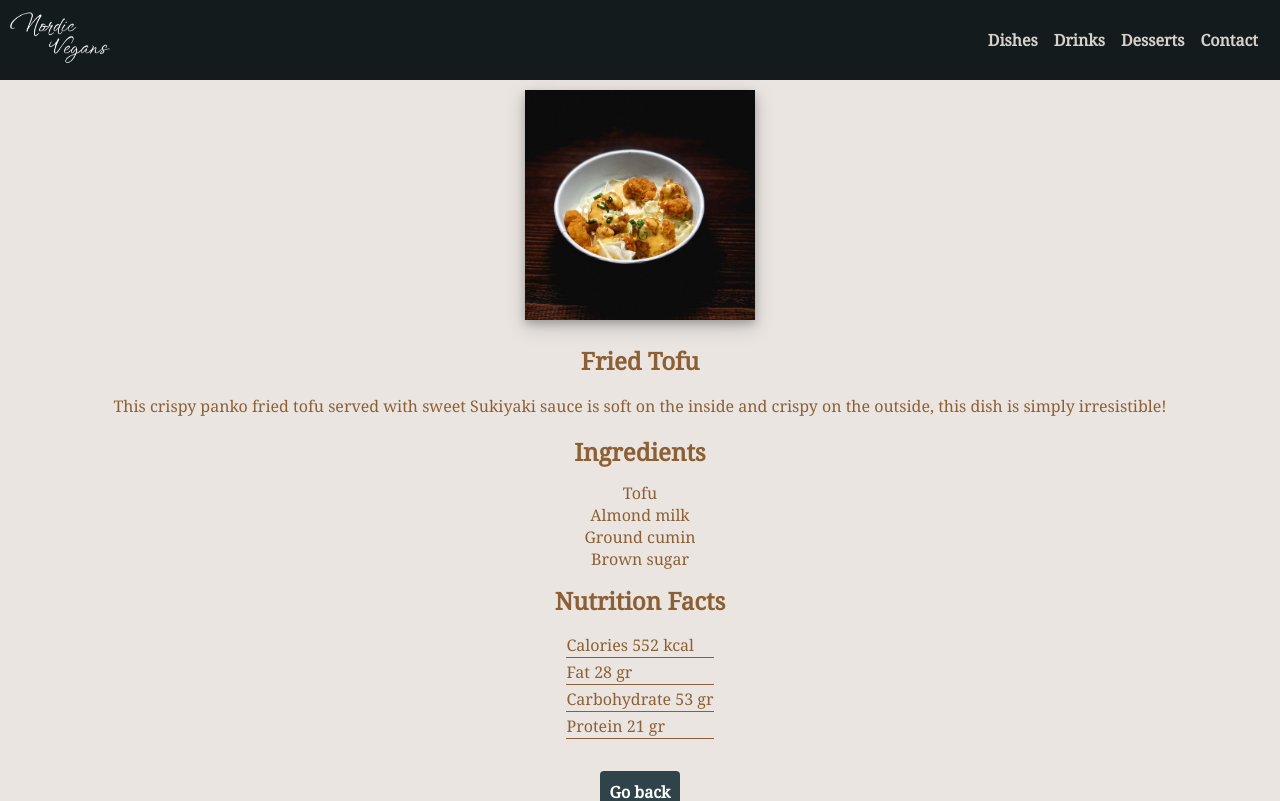
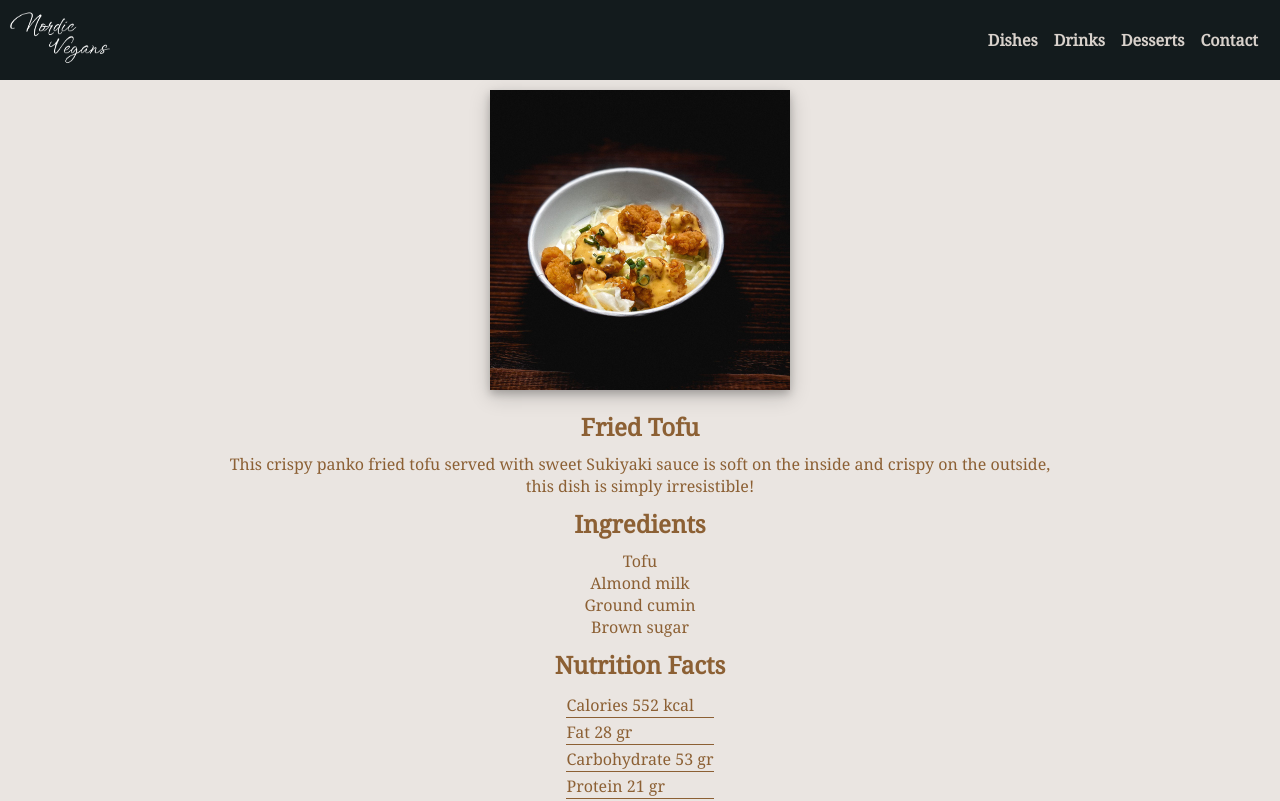
Before and after one commit to KatheRojasO/vegan-restaurant, a React (Create React App) app: page /dishes/1 in a window 1280 px wide. Shown: the top 801 px of the page. Built offline with nearby package versions, Linux system fonts and the light colour scheme; a web font is replaced by a local one.

Commit message:
Fix product info css for all the devices

```diff
--- a/src/css/base/layout.css
+++ b/src/css/base/layout.css
@@ -22,7 +22,9 @@ body {
 }
 
 .product-container {
-  padding: 10px var(--space-big) 30px var(--space-big);
+  max-width: 960px;
+  margin: 0 auto;
+  padding: 10px var(--space-xbig) 30px var(--space-big);
 }
 
 .container-footer {
@@ -83,6 +85,16 @@ body {
 
   .category-hero {
     padding-top: 120px;
+  }
+
+  .product-container {
+    padding: 10px var(--space-xxxbig) 30px var(--space-xxxbig);
+  }
+}
+
+@media screen and (min-width: 42rem) {
+  .product-container {
+    padding: 10px 96px 30px 96px;
   }
 }
 
--- a/src/css/components/ProductInfo.css
+++ b/src/css/components/ProductInfo.css
@@ -11,8 +11,8 @@
 }
 
 .product-img {
-  width: 230px;
-  height: 230px;
+  width: 300px;
+  height: 300px;
   box-shadow: 0 4px 8px 0 rgba(0, 0, 0, 0.2), 0 6px 20px 0 rgba(0, 0, 0, 0.19);
 }
 
@@ -20,6 +20,7 @@
 .product-text,
 .ingredient-list {
   text-align: center;
+  padding: 0 40px;
 }
 
 .product-title {
@@ -44,6 +45,13 @@
   margin-top: 30px;
 }
 
+@media screen and (min-width: 42rem) {
+  .product-text {
+    padding: 0 56px;
+
+  }
+}
+
 /* Tablets */
 /* @media screen and (min-width: 768px) {
   .product-img {
```
